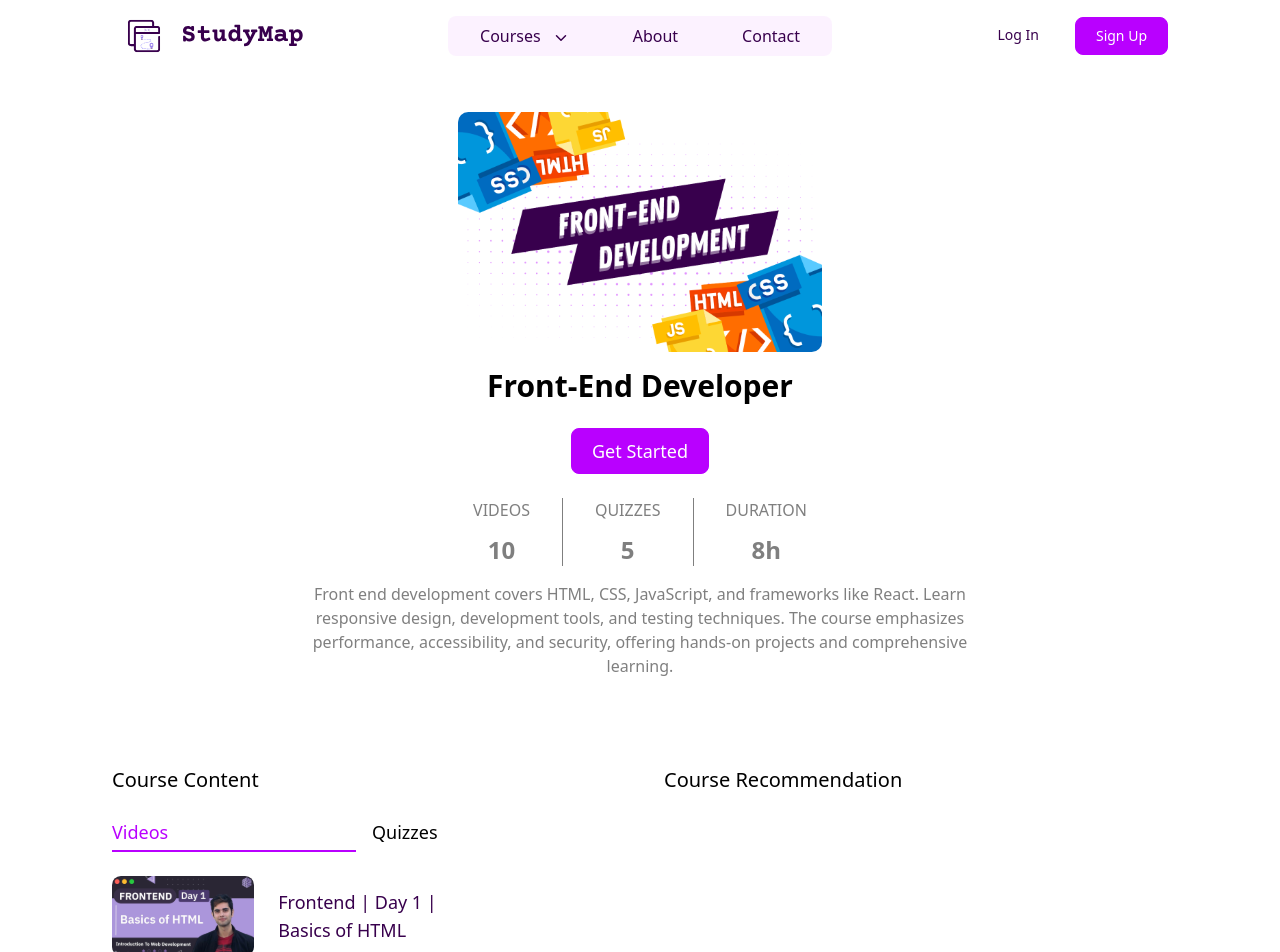
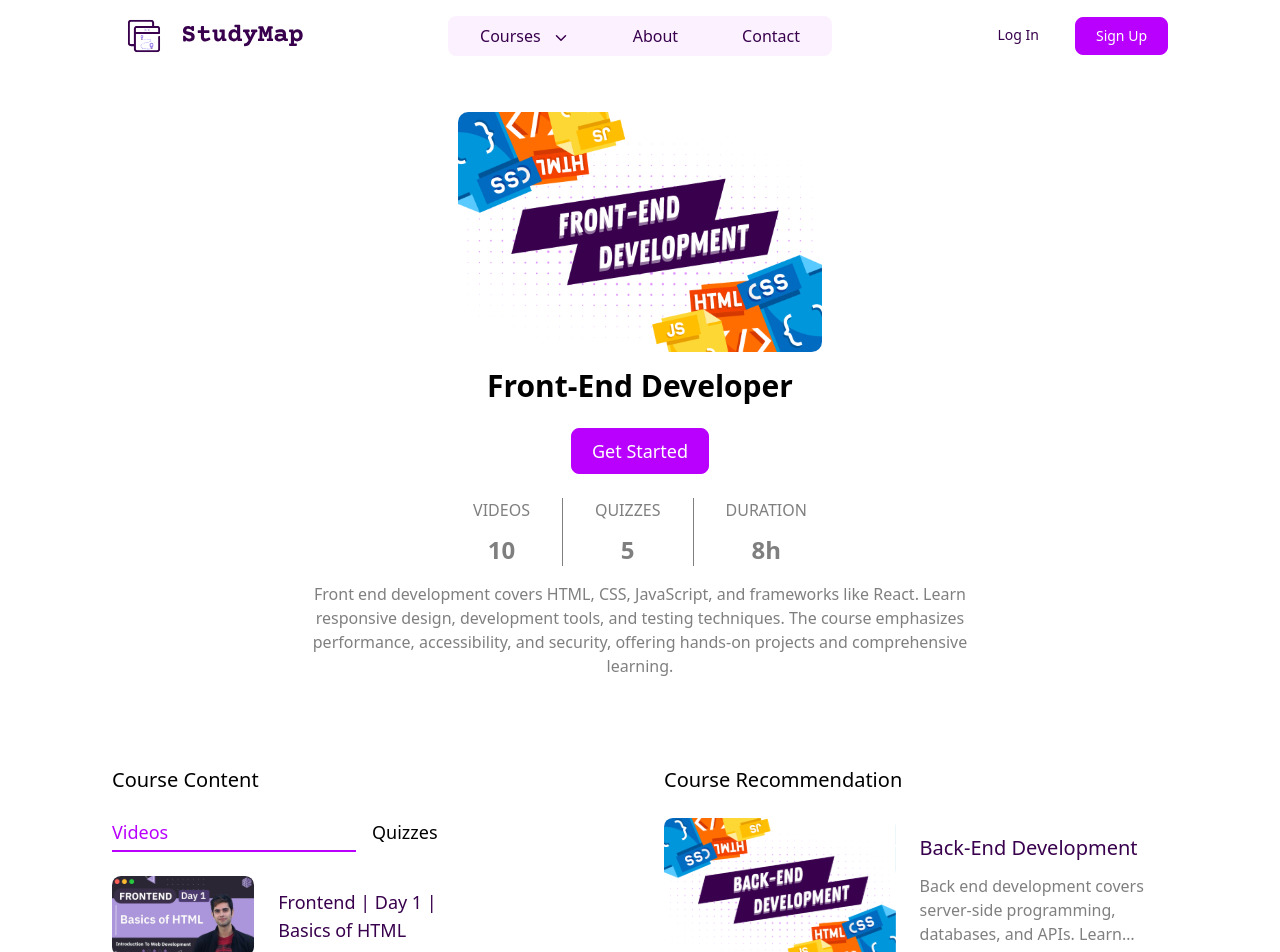
Before and after one commit to allsyalwaa/StudyMap, a React (Vite) app: page /course in a window 1280 px wide. Shown: the top 952 px of the page. Built offline with nearby package versions, Linux system fonts and the light colour scheme.

Commit message:
refactor: Update CourseRecommendation component to pass image, title, and description props to CardCourseRecommendation

```diff
--- a/src/components/ui/CourseRecommendation.jsx
+++ b/src/components/ui/CourseRecommendation.jsx
@@ -1,9 +1,14 @@
+/* eslint-disable react/prop-types */
 import CardCourseRecommendation from "./CardCourseRecommendation";
 
-export default function CourseRecommendation() {
+export default function CourseRecommendation({ image, title, description }) {
   return (
     <div>
-      <CardCourseRecommendation />
+      <CardCourseRecommendation
+        image={image}
+        title={title}
+        description={description}
+      />
     </div>
   );
 }
```
